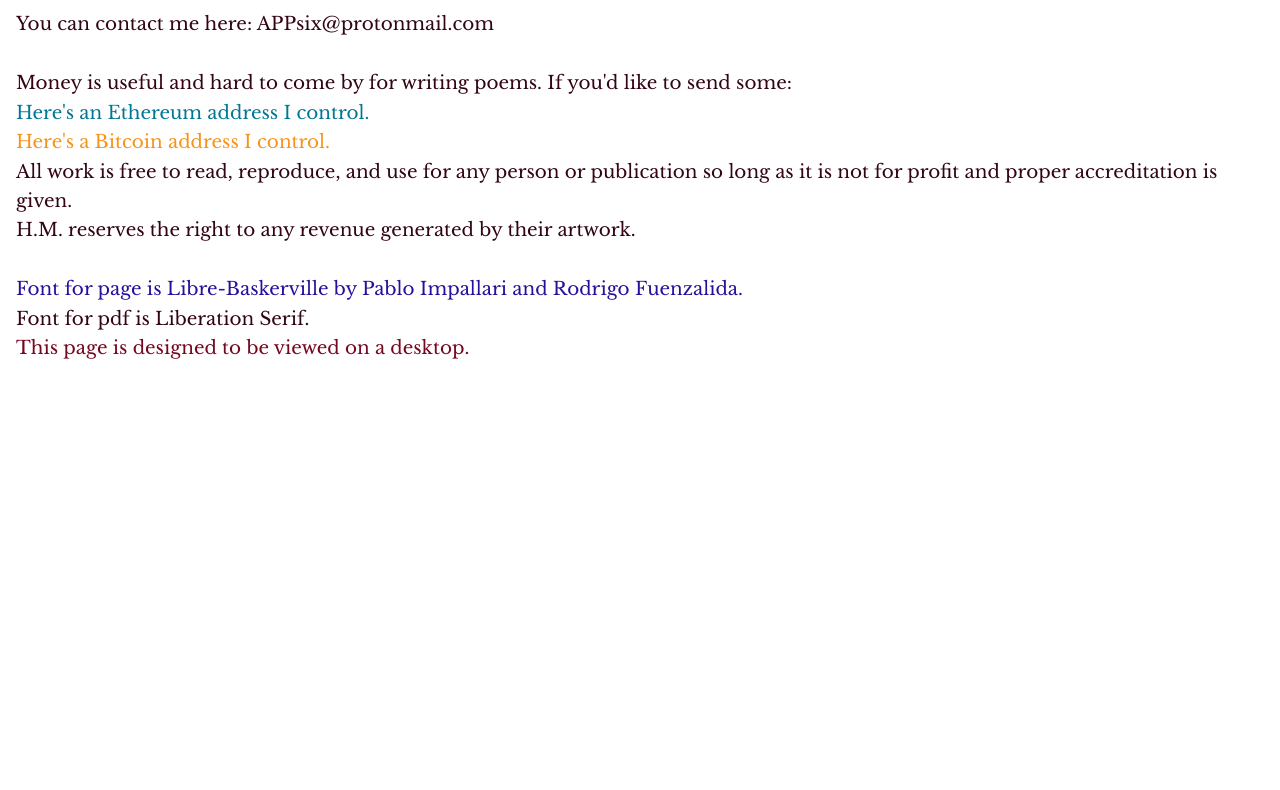
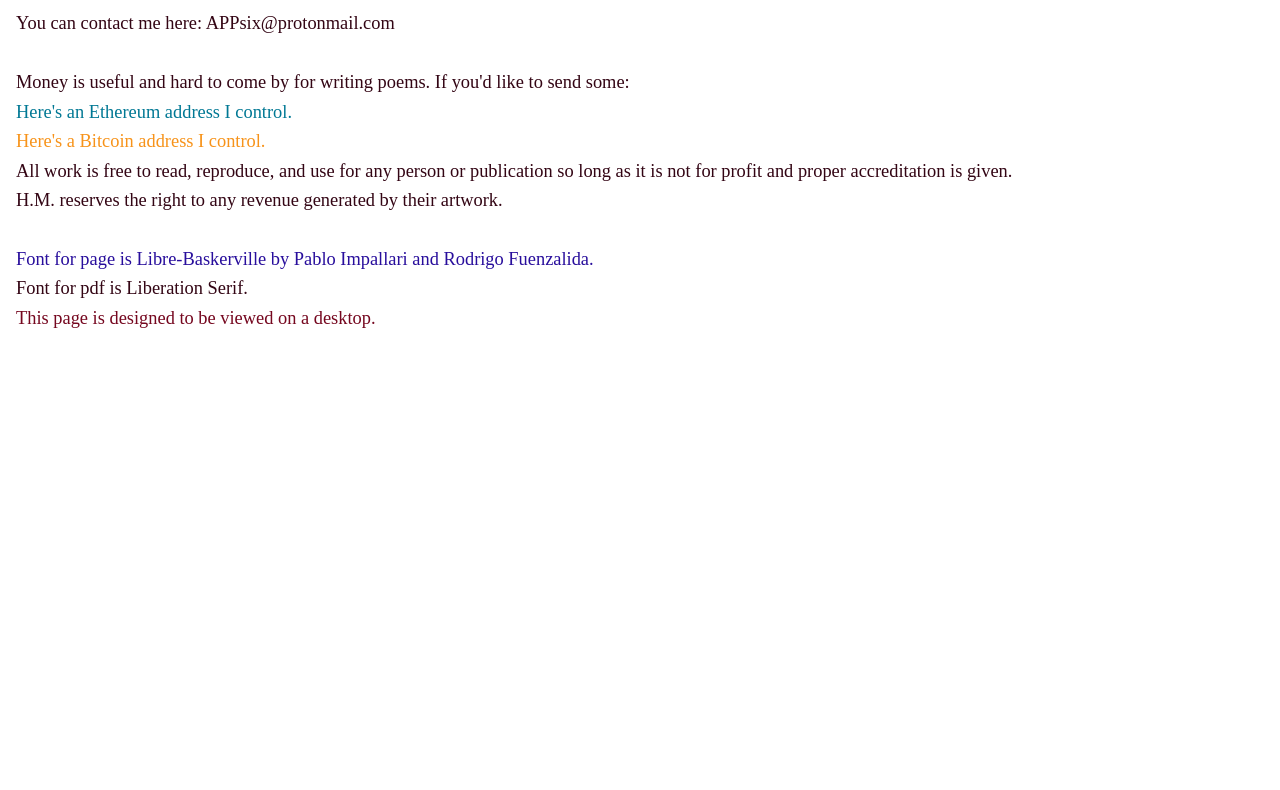
Before and after one commit to ASIXicle/Fumblewinter, a plain HTML site: page docs/index.html in a window 1280 px wide. Shown: the part 174-964 px from the top of the page. Drawn offline with Linux system fonts and the light colour scheme.

Commit message:
moved Fonts to play nice with Github

```diff
--- a/docs/css/main.css
+++ b/docs/css/main.css
@@ -1,6 +1,6 @@
 @font-face {
   font-family: LB;
-  src: url('LibreBaskerville-Regular.ttf') format('truetype');
+  src: url ('/Fonts/LibreBaskerville-Regular.ttf') format('truetype');
   font-weight:400;
   font-style: normal;
   font-stretch: 100%;
```
Also changed, not shown: docs/Fonts/LibreBaskerville-Bold.ttf (renamed from docs/css/LibreBaskerville-Bold.ttf), docs/Fonts/LibreBaskerville-Italic.ttf (renamed from docs/css/LibreBaskerville-Italic.ttf), docs/Fonts/LibreBaskerville-Regular.ttf (renamed from docs/css/LibreBaskerville-Regular.ttf), docs/Fonts/OFL.txt (renamed from docs/css/OFL.txt).
